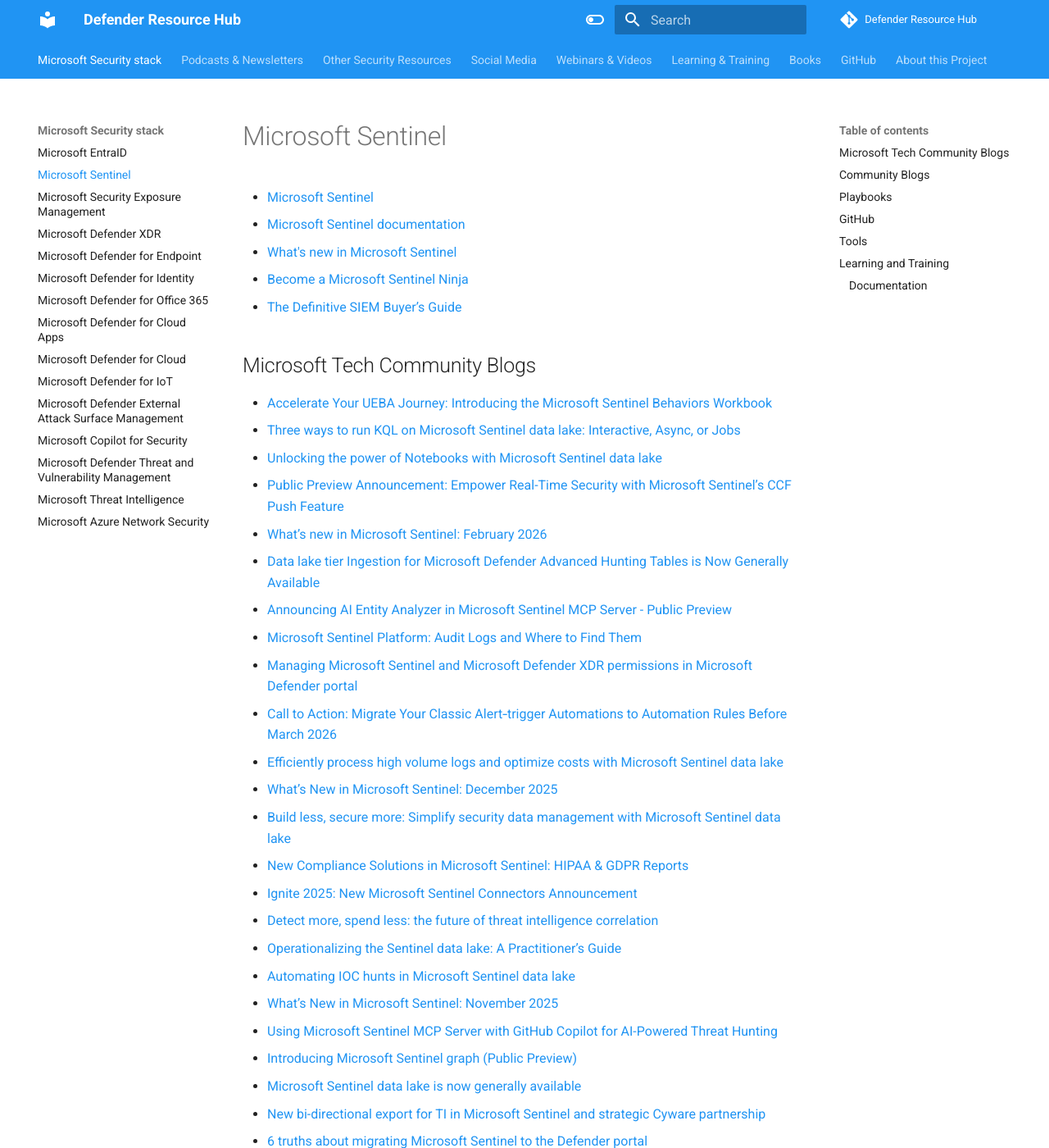
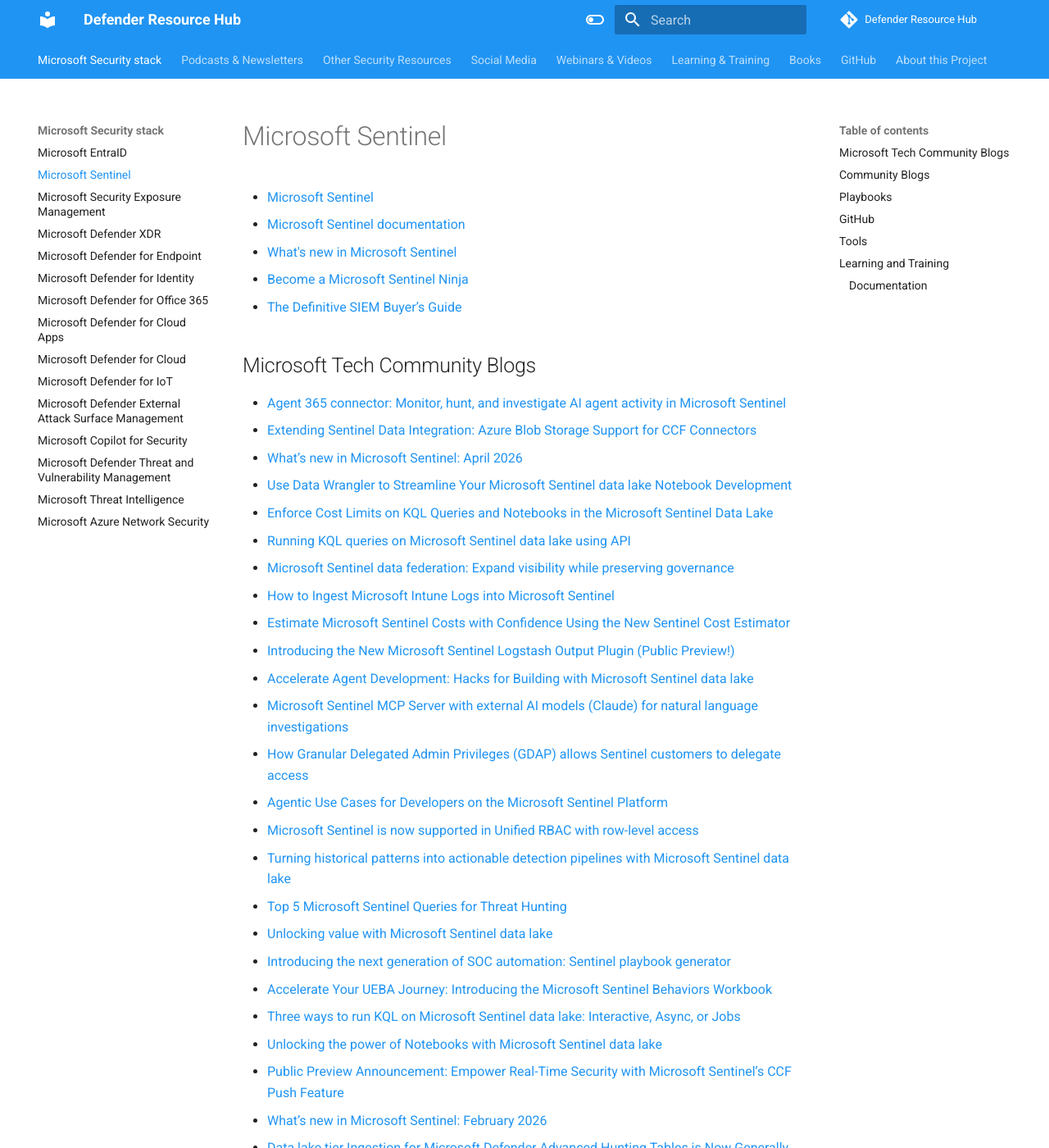
Before and after one commit to alexverboon/DefenderResourceHub, an MkDocs documentation site: the page built from docs/sentinel.md, in a window 1280 px wide and 1400 px high. Shown: the whole window at 82% size. Built offline with MkDocs 1.6.1 and Material for MkDocs 9.7.7, drawn with Linux system fonts in a browser that asks for light colours; comment, search, counter and statistics services are not loaded.

Commit message:
sentinel updates May 2026

```diff
--- a/docs/sentinel.md
+++ b/docs/sentinel.md
@@ -8,6 +8,25 @@
 
 ## Microsoft Tech Community Blogs
 
+- [Agent 365 connector: Monitor, hunt, and investigate AI agent activity in Microsoft Sentinel](https://techcommunity.microsoft.com/blog/microsoftsentinelblog/agent-365-connector-monitor-hunt-and-investigate-ai-agent-activity-in-microsoft-/4520836)
+- [Extending Sentinel Data Integration: Azure Blob Storage Support for CCF Connectors](https://techcommunity.microsoft.com/blog/microsoftsentinelblog/extending-sentinel-data-integration-azure-blob-storage-support-for-ccf-connector/4516896)
+- [What’s new in Microsoft Sentinel: April 2026](https://techcommunity.microsoft.com/blog/microsoftsentinelblog/what%E2%80%99s-new-in-microsoft-sentinel-april-2026/4516354)
+- [Use Data Wrangler to Streamline Your Microsoft Sentinel data lake Notebook Development](https://techcommunity.microsoft.com/blog/microsoftsentinelblog/use-data-wrangler-to-streamline-your-microsoft-sentinel-data-lake-notebook-devel/4490214)
+- [Enforce Cost Limits on KQL Queries and Notebooks in the Microsoft Sentinel Data Lake](https://techcommunity.microsoft.com/blog/microsoftsentinelblog/enforce-cost-limits-on-kql-queries-and-notebooks-in-the-microsoft-sentinel-data-/4511329)
+- [Running KQL queries on Microsoft Sentinel data lake using API](https://techcommunity.microsoft.com/blog/microsoftsentinelblog/running-kql-queries-on-microsoft-sentinel-data-lake-using-api/4503128)
+- [Microsoft Sentinel data federation: Expand visibility while preserving governance](https://techcommunity.microsoft.com/blog/microsoftsentinelblog/microsoft-sentinel-data-federation-expand-visibility-while-preserving-governance/4511258)
+- [How to Ingest Microsoft Intune Logs into Microsoft Sentinel](https://techcommunity.microsoft.com/blog/microsoftsentinelblog/how-to-ingest-microsoft-intune-logs-into-microsoft-sentinel/4508562)
+- [Estimate Microsoft Sentinel Costs with Confidence Using the New Sentinel Cost Estimator](https://techcommunity.microsoft.com/blog/microsoftsentinelblog/estimate-microsoft-sentinel-costs-with-confidence-using-the-new-sentinel-cost-es/4507062)
+- [Introducing the New Microsoft Sentinel Logstash Output Plugin (Public Preview!)](https://techcommunity.microsoft.com/blog/microsoftsentinelblog/introducing-the-new-microsoft-sentinel-logstash-output-plugin-public-preview/4508904)
+- [Accelerate Agent Development: Hacks for Building with Microsoft Sentinel data lake](https://techcommunity.microsoft.com/blog/microsoftsentinelblog/accelerate-agent-development-hacks-for-building-with-microsoft-sentinel-data-lak/4503039)
+- [Microsoft Sentinel MCP Server with external AI models (Claude) for natural language investigations](https://techcommunity.microsoft.com/blog/microsoftsentinelblog/microsoft-sentinel-mcp-server-with-external-ai-models-claude-for-natural-languag/4507013)
+- [How Granular Delegated Admin Privileges (GDAP) allows Sentinel customers to delegate access](https://techcommunity.microsoft.com/blog/microsoftsentinelblog/how-granular-delegated-admin-privileges-gdap-allows-sentinel-customers-to-delega/4503123)
+- [Agentic Use Cases for Developers on the Microsoft Sentinel Platform](https://techcommunity.microsoft.com/blog/microsoftsentinelblog/agentic-use-cases-for-developers-on-the-microsoft-sentinel-platform/4503041)
+- [Microsoft Sentinel is now supported in Unified RBAC with row-level access](https://techcommunity.microsoft.com/blog/microsoftsentinelblog/microsoft-sentinel-is-now-supported-in-unified-rbac-with-row-level-access/4503121)
+- [Turning historical patterns into actionable detection pipelines with Microsoft Sentinel data lake](https://techcommunity.microsoft.com/blog/microsoftsentinelblog/turning-historical-patterns-into-actionable-detection-pipelines-with-microsoft-s/4503126)
+- [Top 5 Microsoft Sentinel Queries for Threat Hunting](https://techcommunity.microsoft.com/blog/microsoftsentinelblog/top-5-microsoft-sentinel-queries-for-threat-hunting/4497667)
+- [Unlocking value with Microsoft Sentinel data lake](https://techcommunity.microsoft.com/blog/microsoftsentinelblog/unlocking-value-with-microsoft-sentinel-data-lake/4497660)
+- [Introducing the next generation of SOC automation: Sentinel playbook generator](https://techcommunity.microsoft.com/blog/microsoftsentinelblog/introducing-the-next-generation-of-soc-automation-sentinel-playbook-generator/4494438)
 - [Accelerate Your UEBA Journey: Introducing the Microsoft Sentinel Behaviors Workbook](https://techcommunity.microsoft.com/blog/microsoftsentinelblog/accelerate-your-ueba-journey-introducing-the-microsoft-sentinel-behaviors-workbo/4488278)
 - [Three ways to run KQL on Microsoft Sentinel data lake: Interactive, Async, or Jobs](https://techcommunity.microsoft.com/blog/microsoftsentinelblog/three-ways-to-run-kql-on-microsoft-sentinel-data-lake-interactive-async-or-jobs/4494657)
 - [Unlocking the power of Notebooks with Microsoft Sentinel data lake](https://techcommunity.microsoft.com/blog/microsoftsentinelblog/unlocking-the-power-of-notebooks-with-microsoft-sentinel-data-lake/4494656)
```
